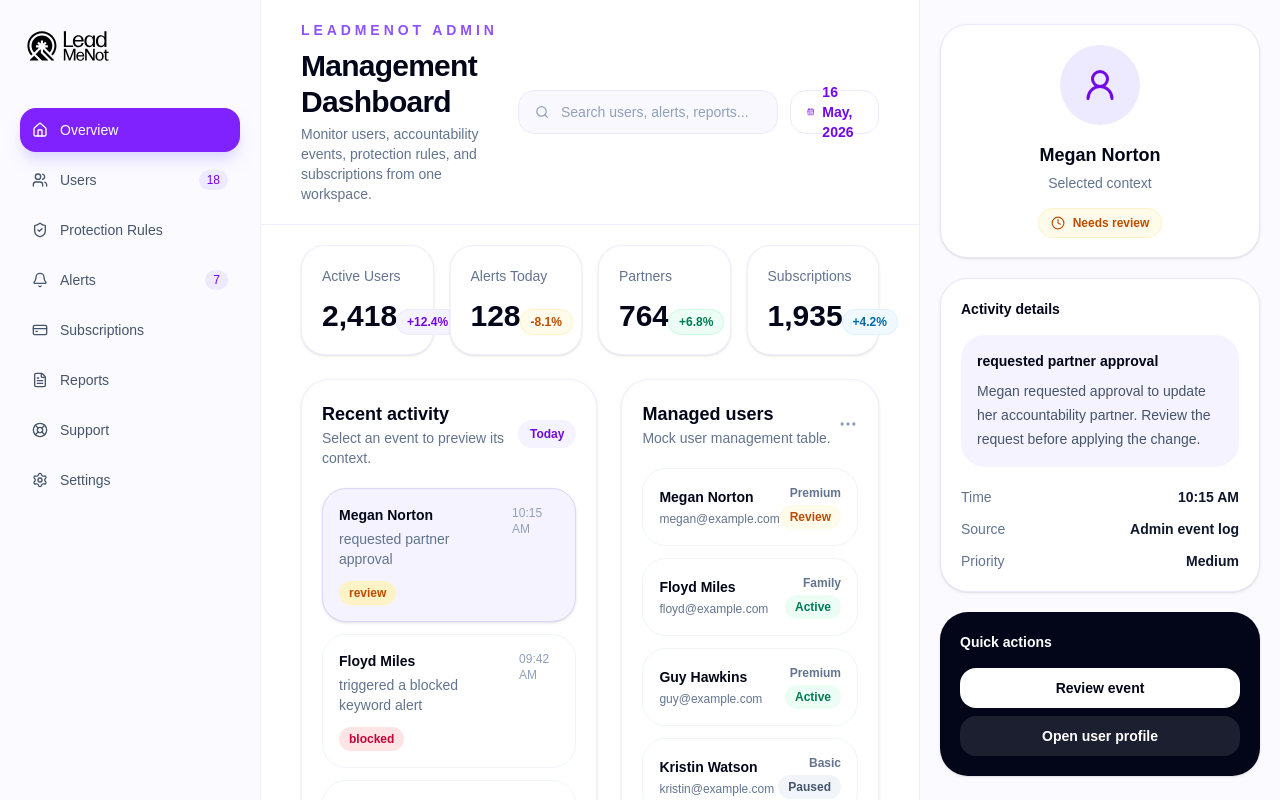
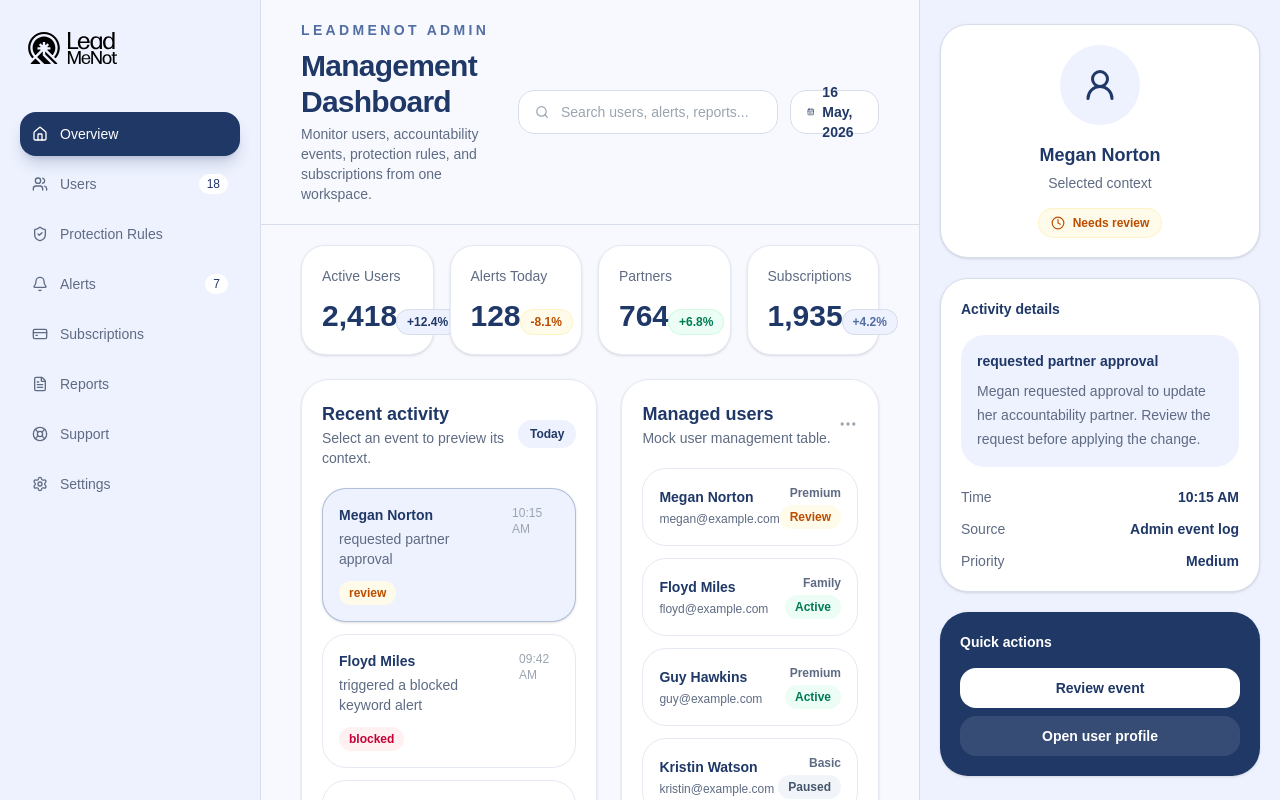
Before and after one commit to ishara-dhanushan/lead-me-not-dashboard, a Next.js app: page /dashboard in a window 1280 px wide. Shown: the top 800 px of the page. Built offline with nearby package versions, Linux system fonts and the light colour scheme.

Commit message:
fix: Improve colors on the app and move dashboard components to another directory

```diff
--- a/src/components/dashboard/ContextPanel.tsx
+++ b/src/app/dashboard/components/ContextPanel.tsx
@@ -30,7 +30,7 @@ const statusConfig = {
   info: {
     label: "Information",
     icon: Bell,
-    className: "bg-violet-50 text-violet-700 ring-violet-100",
+    className: "bg-lmn-bg text-lmn-primary ring-lmn-border",
   },
 };
 
@@ -39,17 +39,17 @@ export default function ContextPanel({ activity }: ContextPanelProps) {
   const StatusIcon = config.icon;
 
   return (
-    <aside className="hidden min-h-screen bg-[#fbfaff] px-5 py-6 xl:block">
-      <div className="rounded-[28px] border border-violet-100 bg-white p-5 text-center shadow-sm">
-        <div className="mx-auto flex h-20 w-20 items-center justify-center rounded-full bg-violet-100 text-violet-700">
+    <aside className="hidden min-h-screen bg-lmn-bg px-5 py-6 xl:block">
+      <div className="rounded-[28px] border border-lmn-border bg-white p-5 text-center shadow-sm">
+        <div className="mx-auto flex h-20 w-20 items-center justify-center rounded-full bg-lmn-bg text-lmn-primary">
           <UserRound className="h-9 w-9" />
         </div>
 
-        <h2 className="mt-4 text-lg font-bold text-slate-950">
+        <h2 className="mt-4 text-lg font-bold text-lmn-text">
           {activity.user}
         </h2>
 
-        <p className="mt-1 text-sm text-slate-500">Selected context</p>
+        <p className="mt-1 text-sm text-lmn-muted">Selected context</p>
 
         <div
           className={`mx-auto mt-4 inline-flex items-center gap-2 rounded-full px-3 py-1.5 text-xs font-semibold ring-1 ${config.className}`}
@@ -59,44 +59,44 @@ export default function ContextPanel({ activity }: ContextPanelProps) {
         </div>
       </div>
 
-      <div className="mt-5 rounded-[28px] border border-violet-100 bg-white p-5 shadow-sm">
-        <h3 className="text-sm font-bold text-slate-950">Activity details</h3>
+      <div className="mt-5 rounded-[28px] border border-lmn-border bg-white p-5 shadow-sm">
+        <h3 className="text-sm font-bold text-lmn-text">Activity details</h3>
 
-        <div className="mt-4 rounded-3xl bg-violet-50 p-4">
-          <p className="text-sm font-semibold text-slate-950">
+        <div className="mt-4 rounded-3xl bg-lmn-bg p-4">
+          <p className="text-sm font-semibold text-lmn-text">
             {activity.action}
           </p>
 
-          <p className="mt-2 text-sm leading-6 text-slate-600">
+          <p className="mt-2 text-sm leading-6 text-lmn-muted">
             {activity.details}
           </p>
         </div>
 
         <dl className="mt-5 space-y-3 text-sm">
           <div className="flex justify-between gap-4">
-            <dt className="text-slate-500">Time</dt>
-            <dd className="font-semibold text-slate-900">{activity.time}</dd>
+            <dt className="text-lmn-muted">Time</dt>
+            <dd className="font-semibold text-lmn-text">{activity.time}</dd>
           </div>
 
           <div className="flex justify-between gap-4">
-            <dt className="text-slate-500">Source</dt>
-            <dd className="font-semibold text-slate-900">Admin event log</dd>
+            <dt className="text-lmn-muted">Source</dt>
+            <dd className="font-semibold text-lmn-text">Admin event log</dd>
           </div>
 
           <div className="flex justify-between gap-4">
-            <dt className="text-slate-500">Priority</dt>
-            <dd className="font-semibold text-slate-900">Medium</dd>
+            <dt className="text-lmn-muted">Priority</dt>
+            <dd className="font-semibold text-lmn-text">Medium</dd>
           </div>
         </dl>
       </div>
 
-      <div className="mt-5 rounded-[28px] bg-slate-950 p-5 text-white shadow-sm">
+      <div className="mt-5 rounded-[28px] bg-lmn-primary p-5 text-white shadow-sm">
         <p className="text-sm font-bold">Quick actions</p>
 
         <div className="mt-4 grid gap-2">
           <button
             type="button"
-            className="rounded-2xl bg-white px-4 py-2.5 text-sm font-semibold text-slate-950"
+            className="rounded-2xl bg-white px-4 py-2.5 text-sm font-semibold text-lmn-primary"
           >
             Review event
           </button>
--- /dev/null
+++ b/src/app/dashboard/components/DashboardHeader.tsx
@@ -0,0 +1,40 @@
+import { CalendarDays, Search } from "lucide-react";
+
+export default function DashboardHeader() {
+  return (
+    <header className="sticky top-0 z-20 border-b border-lmn-border bg-lmn-bg-soft/90 px-5 py-5 backdrop-blur-xl sm:px-8 lg:px-10">
+      <div className="flex flex-col gap-4 xl:flex-row xl:items-center xl:justify-between">
+        <div>
+          <p className="text-sm font-semibold uppercase tracking-[0.24em] text-lmn-primary-soft">
+            LeadMeNot Admin
+          </p>
+
+          <h1 className="mt-2 text-3xl font-bold tracking-tight text-lmn-text">
+            Management Dashboard
+          </h1>
+
+          <p className="mt-1 text-sm text-lmn-muted">
+            Monitor users, accountability events, protection rules, and
+            subscriptions from one workspace.
+          </p>
+        </div>
+
+        <div className="flex flex-col gap-3 sm:flex-row sm:items-center">
+          <div className="flex h-11 min-w-[260px] items-center gap-3 rounded-2xl border border-lmn-border bg-white px-4">
+            <Search className="h-4 w-4 text-lmn-muted-soft" />
+            <input
+              type="text"
+              placeholder="Search users, alerts, reports..."
+              className="w-full bg-transparent text-sm text-lmn-text outline-none placeholder:text-lmn-muted-soft"
+            />
+          </div>
+
+          <div className="flex h-11 items-center gap-2 rounded-2xl border border-lmn-border bg-white px-4 text-sm font-semibold text-lmn-primary">
+            <CalendarDays className="h-4 w-4" />
+            16 May, 2026
+          </div>
+        </div>
+      </div>
+    </header>
+  );
+}
--- a/src/components/dashboard/DashboardShell.tsx
+++ b/src/app/dashboard/components/DashboardShell.tsx
@@ -18,11 +18,11 @@ export default function DashboardShell() {
     activities[0];
 
   return (
-    <main className="min-h-screen bg-[#f4f1ff] text-slate-950">
+    <main className="min-h-screen bg-lmn-bg text-lmn-text">
       <div className="grid min-h-screen lg:grid-cols-[260px_minmax(0,1fr)_360px]">
         <DashboardSidebar />
 
-        <section className="min-w-0 border-x border-violet-100/80 bg-white">
+        <section className="min-w-0 border-x border-lmn-border bg-lmn-bg-soft">
           <DashboardHeader />
 
           <div className="px-5 pb-8 pt-5 sm:px-8 lg:px-10">
--- a/src/components/dashboard/DashboardSidebar.tsx
+++ b/src/app/dashboard/components/DashboardSidebar.tsx
@@ -5,15 +5,15 @@ import { navItems } from "./dashboard-data";
 
 export default function DashboardSidebar() {
   return (
-    <aside className="hidden min-h-screen bg-[#fbfaff] px-5 py-6 lg:flex lg:flex-col">
-      <Link href="/" className="flex items-center gap-3">
+    <aside className="hidden min-h-screen bg-lmn-bg px-5 py-6 lg:flex lg:flex-col">
+      <Link href="/" className="flex items-center">
         <Image
           src="/icons/lead-me-not-full-logo.svg"
           alt="LeadMeNot"
-          width={124}
-          height={48}
+          width={132}
+          height={54}
           priority
-          className="h-11 w-auto"
+          className="h-12 w-auto"
         />
       </Link>
 
@@ -28,8 +28,8 @@ export default function DashboardSidebar() {
               type="button"
               className={`flex w-full items-center justify-between rounded-2xl px-3 py-3 text-sm font-medium transition ${
                 isActive
-                  ? "bg-violet-600 text-white shadow-lg shadow-violet-200"
-                  : "text-slate-600 hover:bg-violet-50 hover:text-violet-700"
+                  ? "bg-lmn-primary text-white shadow-lg shadow-lmn-primary/20"
+                  : "text-lmn-muted hover:bg-white hover:text-lmn-primary"
               }`}
             >
               <span className="flex items-center gap-3">
@@ -42,7 +42,7 @@ export default function DashboardSidebar() {
                   className={`rounded-full px-2 py-0.5 text-xs ${
                     isActive
                       ? "bg-white/20 text-white"
-                      : "bg-violet-100 text-violet-700"
+                      : "bg-white text-lmn-primary"
                   }`}
                 >
                   {item.count}
@@ -53,16 +53,16 @@ export default function DashboardSidebar() {
         })}
       </nav>
 
-      <div className="mt-auto rounded-3xl border border-violet-100 bg-violet-50 p-4">
-        <p className="text-sm font-bold text-slate-950">Admin Reminder</p>
-        <p className="mt-1 text-xs leading-5 text-slate-500">
+      <div className="mt-auto rounded-3xl border border-lmn-border bg-white/70 p-4">
+        <p className="text-sm font-bold text-lmn-text">Admin Reminder</p>
+        <p className="mt-1 text-xs leading-5 text-lmn-muted">
           Review partner approval requests before applying account changes.
         </p>
       </div>
 
       <Link
         href="/login"
-        className="mt-4 flex items-center gap-3 rounded-2xl px-3 py-3 text-sm font-medium text-slate-500 transition hover:bg-slate-100 hover:text-slate-900"
+        className="mt-4 flex items-center gap-3 rounded-2xl px-3 py-3 text-sm font-medium text-lmn-muted transition hover:bg-white hover:text-lmn-primary"
       >
         <LogOut className="h-4 w-4" />
         Logout
--- a/src/components/dashboard/MainOverview.tsx
+++ b/src/app/dashboard/components/MainOverview.tsx
@@ -13,10 +13,10 @@ const statusStyles = {
 };
 
 const activityStyles = {
-  review: "bg-amber-100 text-amber-700",
-  approved: "bg-emerald-100 text-emerald-700",
-  blocked: "bg-rose-100 text-rose-700",
-  info: "bg-violet-100 text-violet-700",
+  review: "bg-amber-50 text-amber-700",
+  approved: "bg-emerald-50 text-emerald-700",
+  blocked: "bg-rose-50 text-rose-700",
+  info: "bg-lmn-bg text-lmn-primary",
 };
 
 export default function MainOverview({
@@ -25,20 +25,18 @@ export default function MainOverview({
 }: MainOverviewProps) {
   return (
     <div className="mt-6 grid gap-6 xl:grid-cols-[1.15fr_0.85fr]">
-      <section className="rounded-[28px] border border-violet-100/70 bg-white p-5 shadow-sm">
+      <section className="rounded-[28px] border border-lmn-border-soft bg-white p-5 shadow-sm">
         <div className="flex items-center justify-between">
           <div>
-            <h2 className="text-lg font-bold text-slate-950">
-              Recent activity
-            </h2>
-            <p className="text-sm text-slate-500">
+            <h2 className="text-lg font-bold text-lmn-text">Recent activity</h2>
+            <p className="text-sm text-lmn-muted">
               Select an event to preview its context.
             </p>
           </div>
 
           <button
             type="button"
-            className="rounded-full bg-violet-50 px-3 py-1.5 text-xs font-semibold text-violet-700"
+            className="rounded-full bg-lmn-bg px-3 py-1.5 text-xs font-semibold text-lmn-primary"
           >
             Today
           </button>
@@ -55,21 +53,21 @@ export default function MainOverview({
                 onClick={() => onSelectActivity(activity.id)}
                 className={`w-full rounded-3xl border p-4 text-left transition ${
                   isSelected
-                    ? "border-violet-200 bg-violet-50 shadow-sm"
-                    : "border-slate-100 bg-white hover:bg-slate-50"
+                    ? "border-lmn-primary-soft/40 bg-lmn-bg shadow-sm"
+                    : "border-lmn-border-soft bg-white hover:bg-lmn-bg-soft"
                 }`}
               >
                 <div className="flex items-start justify-between gap-4">
                   <div>
-                    <p className="text-sm font-bold text-slate-950">
+                    <p className="text-sm font-bold text-lmn-text">
                       {activity.user}
                     </p>
-                    <p className="mt-1 text-sm text-slate-500">
+                    <p className="mt-1 text-sm text-lmn-muted">
                       {activity.action}
                     </p>
                   </div>
 
-                  <span className="text-xs text-slate-400">
+                  <span className="text-xs text-lmn-muted-soft">
                     {activity.time}
                   </span>
                 </div>
@@ -87,31 +85,31 @@ export default function MainOverview({
         </div>
       </section>
 
-      <section className="rounded-[28px] border border-violet-100/70 bg-white p-5 shadow-sm">
+      <section className="rounded-[28px] border border-lmn-border-soft bg-white p-5 shadow-sm">
         <div className="flex items-center justify-between">
           <div>
-            <h2 className="text-lg font-bold text-slate-950">Managed users</h2>
-            <p className="text-sm text-slate-500">
+            <h2 className="text-lg font-bold text-lmn-text">Managed users</h2>
+            <p className="text-sm text-lmn-muted">
               Mock user management table.
             </p>
           </div>
 
-          <MoreHorizontal className="h-5 w-5 text-slate-400" />
+          <MoreHorizontal className="h-5 w-5 text-lmn-muted-soft" />
         </div>
 
         <div className="mt-5 space-y-3">
           {managedUsers.map((user) => (
             <article
               key={user.email}
-              className="flex items-center justify-between rounded-3xl border border-slate-100 bg-white p-4"
+              className="flex items-center justify-between rounded-3xl border border-lmn-border-soft bg-white p-4"
             >
               <div>
-                <p className="text-sm font-bold text-slate-950">{user.name}</p>
-                <p className="mt-1 text-xs text-slate-500">{user.email}</p>
+                <p className="text-sm font-bold text-lmn-text">{user.name}</p>
+                <p className="mt-1 text-xs text-lmn-muted">{user.email}</p>
               </div>
 
               <div className="text-right">
-                <p className="text-xs font-semibold text-slate-500">
+                <p className="text-xs font-semibold text-lmn-muted">
                   {user.plan}
                 </p>
                 <span
--- a/src/components/dashboard/MetricCards.tsx
+++ b/src/app/dashboard/components/MetricCards.tsx
@@ -1,10 +1,10 @@
 import { metrics } from "./dashboard-data";
 
 const toneClasses = {
-  purple: "bg-violet-50 text-violet-700 ring-violet-100",
+  purple: "bg-lmn-bg text-lmn-primary ring-lmn-border",
   green: "bg-emerald-50 text-emerald-700 ring-emerald-100",
   amber: "bg-amber-50 text-amber-700 ring-amber-100",
-  blue: "bg-sky-50 text-sky-700 ring-sky-100",
+  blue: "bg-lmn-bg text-lmn-primary-soft ring-lmn-border",
 };
 
 export default function MetricCards() {
@@ -13,12 +13,12 @@ export default function MetricCards() {
       {metrics.map((metric) => (
         <article
           key={metric.label}
-          className="rounded-3xl border border-violet-100/70 bg-white p-5 shadow-sm"
+          className="rounded-3xl border border-lmn-border-soft bg-white p-5 shadow-sm"
         >
-          <p className="text-sm text-slate-500">{metric.label}</p>
+          <p className="text-sm text-lmn-muted">{metric.label}</p>
 
           <div className="mt-3 flex items-end justify-between">
-            <p className="text-3xl font-bold text-slate-950">{metric.value}</p>
+            <p className="text-3xl font-bold text-lmn-text">{metric.value}</p>
 
             <span
               className={`rounded-full px-2.5 py-1 text-xs font-semibold ring-1 ${
--- a/src/app/dashboard/page.tsx
+++ b/src/app/dashboard/page.tsx
@@ -1,4 +1,4 @@
-import DashboardShell from "@/components/dashboard/DashboardShell";
+import DashboardShell from "@/app/dashboard/components/DashboardShell";
 
 export default function DashboardPage() {
   return <DashboardShell />;
--- a/src/app/globals.css
+++ b/src/app/globals.css
@@ -1,13 +1,26 @@
 @import "tailwindcss";
 
 :root {
-  --background: #ffffff;
-  --foreground: #171717;
+  --background: #eef2ff;
+  --foreground: #1f3868;
 }
 
 @theme inline {
   --color-background: var(--background);
   --color-foreground: var(--foreground);
+
+  --color-lmn-bg: #eef2ff;
+  --color-lmn-bg-soft: #f7f9ff;
+  --color-lmn-surface: #ffffff;
+  --color-lmn-border: #d7ddea;
+  --color-lmn-border-soft: #e5e9f4;
+
+  --color-lmn-primary: #203866;
+  --color-lmn-primary-soft: #536ea3;
+  --color-lmn-text: #1f3868;
+  --color-lmn-muted: #5e6b83;
+  --color-lmn-muted-soft: #9aa5b1;
+
   --font-sans: var(--font-geist-sans);
   --font-mono: var(--font-geist-mono);
 }
@@ -24,12 +37,12 @@
 }
 
 html {
-  background: var(--background);
+  background: var(--color-lmn-bg);
 }
 
 body {
   margin: 0;
-  background: var(--background);
-  color: var(--foreground);
+  background: var(--color-lmn-bg);
+  color: var(--color-lmn-text);
   font-family: Arial, Helvetica, sans-serif;
 }
--- a/src/components/dashboard/DashboardHeader.tsx
+++ /dev/null
@@ -1,40 +0,0 @@
-import { CalendarDays, Search } from "lucide-react";
-
-export default function DashboardHeader() {
-  return (
-    <header className="sticky top-0 z-20 border-b border-violet-100/80 bg-white/90 px-5 py-5 backdrop-blur-xl sm:px-8 lg:px-10">
-      <div className="flex flex-col gap-4 xl:flex-row xl:items-center xl:justify-between">
-        <div>
-          <p className="text-sm font-semibold uppercase tracking-[0.28em] text-violet-500">
-            LeadMeNot Admin
-          </p>
-
-          <h1 className="mt-2 text-3xl font-bold tracking-tight text-slate-950">
-            Management Dashboard
-          </h1>
-
-          <p className="mt-1 text-sm text-slate-500">
-            Monitor users, accountability events, protection rules, and
-            subscriptions from one workspace.
-          </p>
-        </div>
-
-        <div className="flex flex-col gap-3 sm:flex-row sm:items-center">
-          <div className="flex h-11 min-w-[260px] items-center gap-3 rounded-2xl border border-violet-100 bg-violet-50/60 px-4">
-            <Search className="h-4 w-4 text-slate-400" />
-            <input
-              type="text"
-              placeholder="Search users, alerts, reports..."
-              className="w-full bg-transparent text-sm text-slate-700 outline-none placeholder:text-slate-400"
-            />
-          </div>
-
-          <div className="flex h-11 items-center gap-2 rounded-2xl border border-violet-100 bg-white px-4 text-sm font-semibold text-violet-700">
-            <CalendarDays className="h-4 w-4" />
-            16 May, 2026
-          </div>
-        </div>
-      </div>
-    </header>
-  );
-}
```
Also changed, not shown: src/app/dashboard/components/dashboard-data.ts (renamed from src/components/dashboard/dashboard-data.ts).
